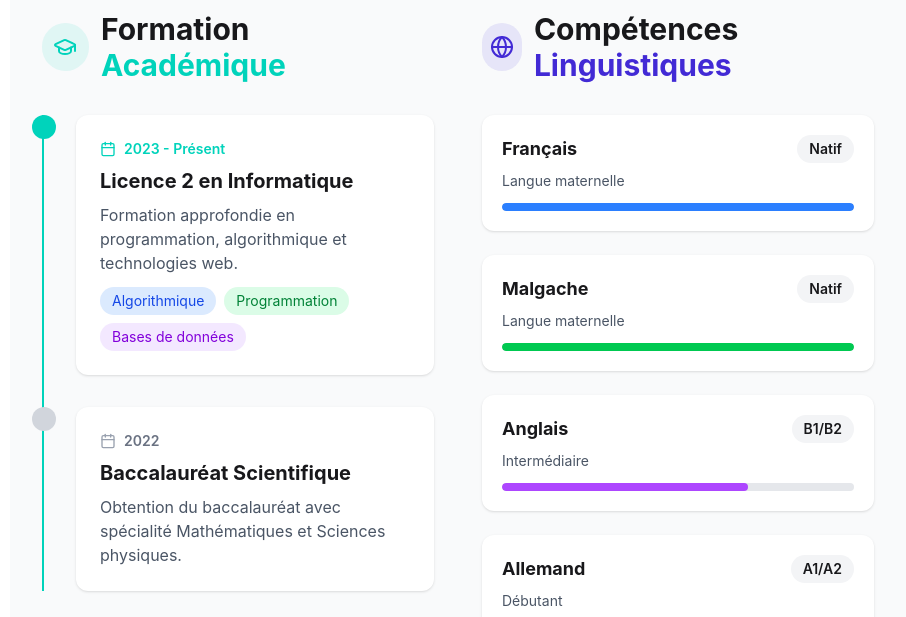
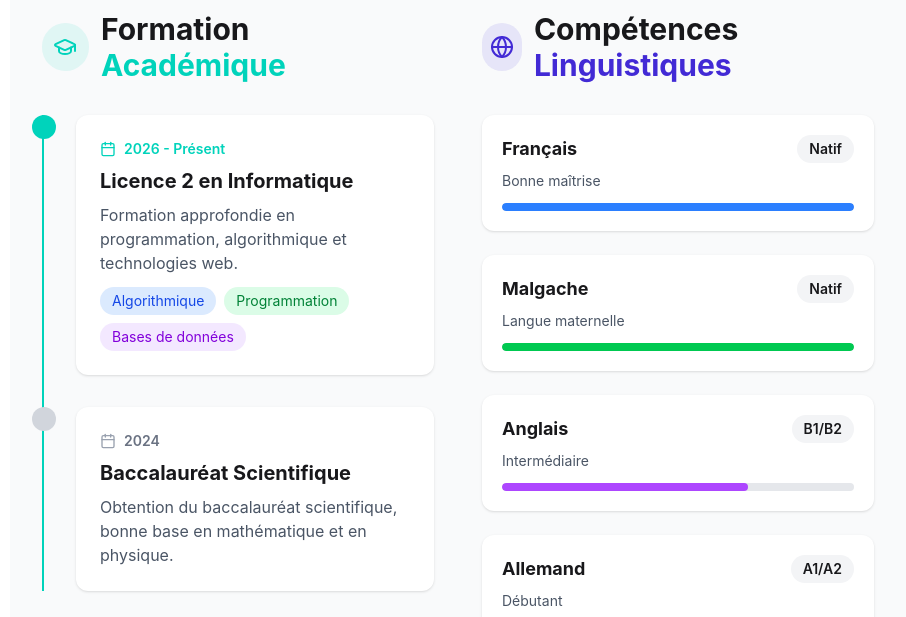
Before and after one commit to Alpha2630/Portfolio_alpha, a React (Vite) app in the folder vite-project/frontend/: page / in a window 1280 px wide. Shown: the part 3100-3717 px from the top of the page, without its empty margins (182-1088 px from the left). Built offline with nearby package versions, Linux system fonts and the light colour scheme; no server answers.

Commit message:
updated Experiences

```diff
--- a/vite-project/frontend/src/components/Experience.tsx
+++ b/vite-project/frontend/src/components/Experience.tsx
@@ -32,7 +32,7 @@ const Experience = () => {
                 <div className="bg-white dark:bg-gray-800 p-6 rounded-xl shadow-sm">
                   <div className="flex items-center gap-2 mb-2">
                     <Calendar className="w-4 h-4 text-accent" />
-                    <span className="text-sm font-semibold text-accent">2023 - Présent</span>
+                    <span className="text-sm font-semibold text-accent">2026 - Présent</span>
                   </div>
                   <h4 className="text-xl font-bold mb-2">Licence 2 en Informatique</h4>
                   <p className="text-gray-600 dark:text-gray-300 mb-3">
@@ -58,11 +58,11 @@ const Experience = () => {
                 <div className="bg-white dark:bg-gray-800 p-6 rounded-xl shadow-sm">
                   <div className="flex items-center gap-2 mb-2">
                     <Calendar className="w-4 h-4 text-gray-400" />
-                    <span className="text-sm font-semibold text-gray-500">2022</span>
+                    <span className="text-sm font-semibold text-gray-500">2024</span>
                   </div>
                   <h4 className="text-xl font-bold mb-2">Baccalauréat Scientifique</h4>
                   <p className="text-gray-600 dark:text-gray-300">
-                    Obtention du baccalauréat avec spécialité Mathématiques et Sciences physiques.
+                    Obtention du baccalauréat scientifique, bonne base en mathématique et en physique.
                   </p>
                 </div>
               </div>
@@ -81,7 +81,7 @@ const Experience = () => {
             {/* Langues */}
             <div className="space-y-6 mb-10">
               {[
-                { language: "Français", level: "Langue maternelle", levelText: "Natif", color: "bg-blue-500" },
+                { language: "Français", level: "Bonne maîtrise", levelText: "Natif", color: "bg-blue-500" },
                 { language: "Malgache", level: "Langue maternelle", levelText: "Natif", color: "bg-green-500" },
                 { language: "Anglais", level: "Intermédiaire", levelText: "B1/B2", color: "bg-purple-500" },
                 { language: "Allemand", level: "Débutant", levelText: "A1/A2", color: "bg-orange-500" }
```
